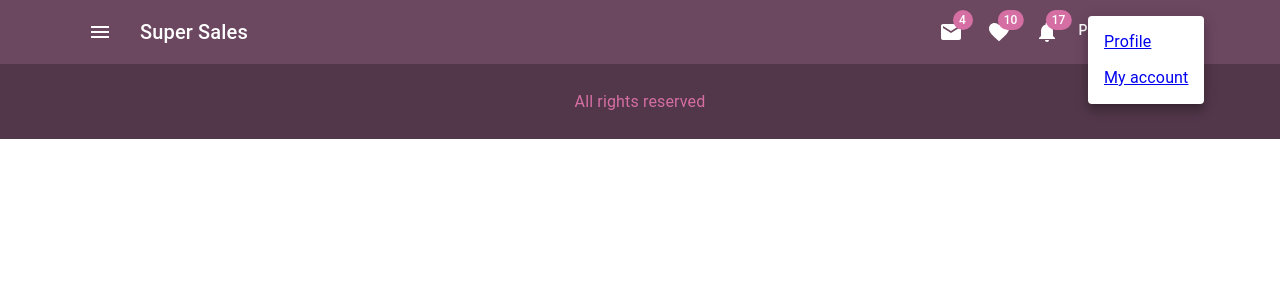
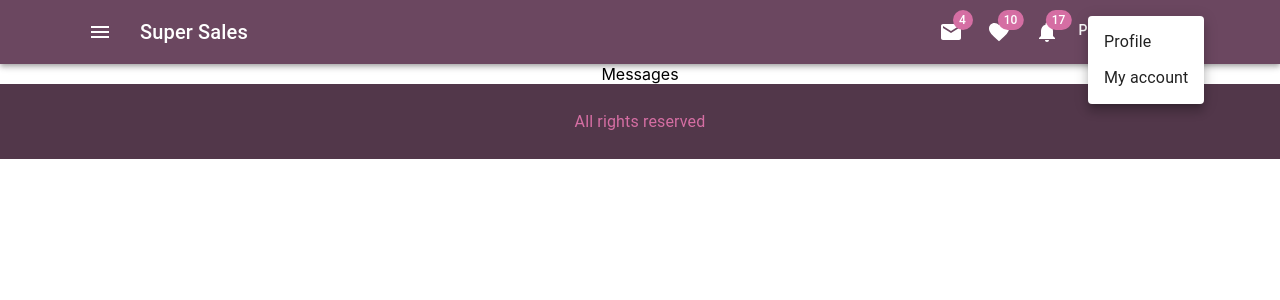
Before and after one commit to Alonasa/super-sales, a React (Create React App) app: page /messages in a window 1280 px wide. Both pictures are taken after a click on the button 1180 px from the left and 32 px from the top of the page. Shown: the top 300 px of the page. Built offline with nearby package versions, Linux system fonts and the light colour scheme.

Commit message:
added basic color styles for menu buttons

```diff
--- /dev/null
+++ b/src/components/AppMenu/AppMenu.module.css
@@ -0,0 +1,8 @@
+.menu__link {
+    text-decoration: none;
+    color: inherit;
+}
+
+.menu__link:active {
+    color: #d56ea3;
+}
--- a/src/components/AppMenu/AppMenu.tsx
+++ b/src/components/AppMenu/AppMenu.tsx
@@ -15,7 +15,7 @@ import NotificationsIcon from '@mui/icons-material/Notifications';
 import MoreIcon from '@mui/icons-material/MoreVert';
 import {Favorite} from '@mui/icons-material';
 import {Button, Container} from '@mui/material';
-
+import styles from './AppMenu.module.css';
 
 export const AppMenu = () => {
   const [anchorEl, setAnchorEl] = useState<null | HTMLElement>(null);
@@ -58,8 +58,10 @@ export const AppMenu = () => {
       open={isMenuOpen}
       onClose={handleMenuClose}
     >
-      <Link to="/profile"><MenuItem onClick={handleMenuClose}>Profile</MenuItem></Link>
-      <Link to="/my-account"><MenuItem onClick={handleMenuClose}>My account</MenuItem></Link>
+      <Link to="/profile" className={styles.menu__link}><MenuItem
+        onClick={handleMenuClose}>Profile</MenuItem></Link>
+      <Link to="/my-account" className={styles.menu__link}><MenuItem
+        onClick={handleMenuClose}>My account</MenuItem></Link>
     </Menu>
   );
 
@@ -80,14 +82,17 @@ export const AppMenu = () => {
       open={isMobileMenuOpen}
       onClose={handleMobileMenuClose}
     >
+      <Link className={styles.menu__link} to={'/messages'}>
         <MenuItem>
-        <IconButton size="large" aria-label="show 4 new mails" color="inherit">
+          <IconButton size="large" aria-label="show 4 new mails"
+                      color="inherit">
             <Badge badgeContent={4} color="secondary">
               <MailIcon/>
             </Badge>
           </IconButton>
-        <Link to={'/messages'}><p>Messages</p></Link>
+          <p>Messages</p>
         </MenuItem>
+      </Link>
       <MenuItem>
         <IconButton size="large" aria-label="show products from wishlist"
                     color="inherit">
@@ -148,18 +153,27 @@ export const AppMenu = () => {
             </Typography>
             <Box sx={{flexGrow: 1}}/>
             <Box sx={{display: {xs: 'none', md: 'flex'}}}>
+              <Link to={'/messages'}
+                    className={styles.menu__link}>
                 <IconButton size="large" aria-label="show 4 new mails"
                             color="inherit">
                   <Badge badgeContent={4} color="secondary">
                     <MailIcon/>
                   </Badge>
                 </IconButton>
-              <IconButton size="large" aria-label="show products from wishlist"
+              </Link>
+              <Link to={'/favorites'}
+                    className={styles.menu__link}>
+                <IconButton size="large"
+                            aria-label="show products from wishlist"
                             color="inherit">
                   <Badge badgeContent={10} color="secondary">
                     <Favorite/>
                   </Badge>
                 </IconButton>
+              </Link>
+              <Link to={'/notifications'}
+                    className={styles.menu__link}>
                 <IconButton
                   size="large"
                   aria-label="show 17 new notifications"
@@ -169,8 +183,11 @@ export const AppMenu = () => {
                     <NotificationsIcon/>
                   </Badge>
                 </IconButton>
-              <Link to="/post-add" style={{textDecoration: 'none', }}><Button
-                style={{color: '#fff', padding: "10px 8px"}}>Post Add</Button></Link>
+              </Link>
+              <Link to="/post-add" className={styles.menu__link}><Button
+                style={{color: 'inherit', padding: '10px 8px'}}>Post
+                Add</Button>
+              </Link>
               <IconButton
                 size="large"
                 edge="end"
--- a/src/components/MessagesPage/Messages/Messages.tsx
+++ b/src/components/MessagesPage/Messages/Messages.tsx
@@ -3,7 +3,7 @@ import React from 'react';
 export const Messages = () => {
   return (
 	<div>
-
+	  Messages
 	</div>
   );
 };
```
Lines whose indentation alone changed are shown as unchanged.
